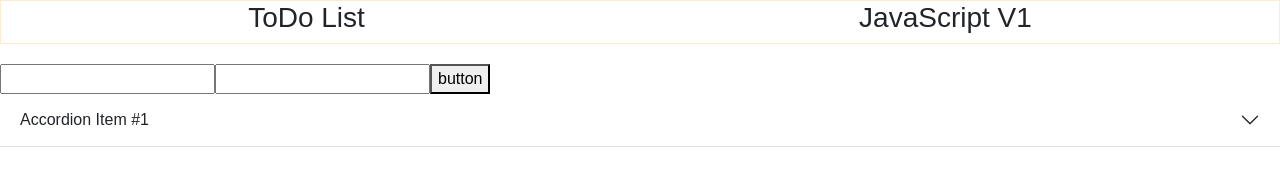
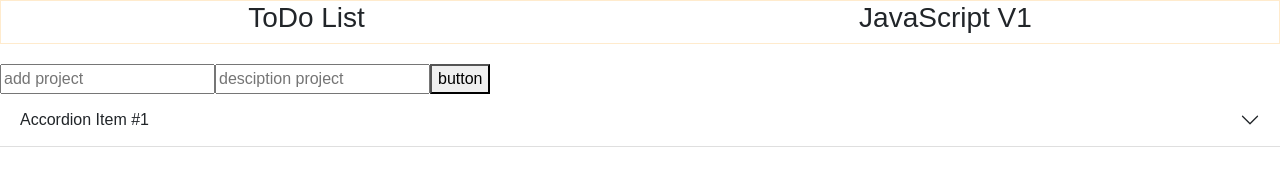
Before and after one commit to chaima-marzouk/ToDoListe, a plain HTML site: page index.html in a window 1280 px wide. Drawn offline with nearby package versions, Linux system fonts and the light colour scheme.

Commit message:
placeholder

```diff
--- a/index.html
+++ b/index.html
@@ -17,7 +17,7 @@
 
 
 
-    <input type="text"><input type="text"><button >button</button>
+    <input type="text" placeholder="add project"><input type="text" placeholder="desciption project"><button >button</button>
 
     <div class="accordion accordion-flush" id="accordionFlushExample">
       <div class="accordion-item">
```
